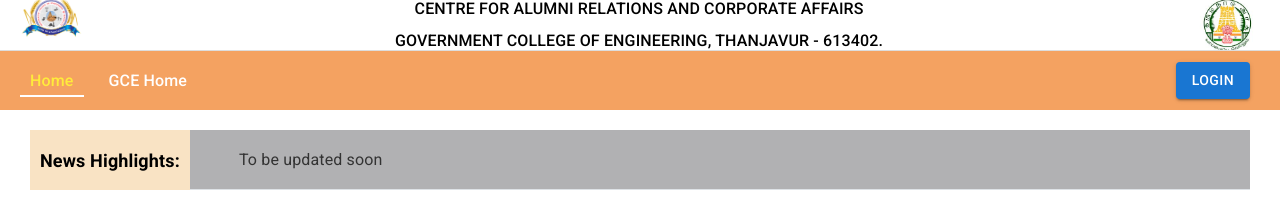
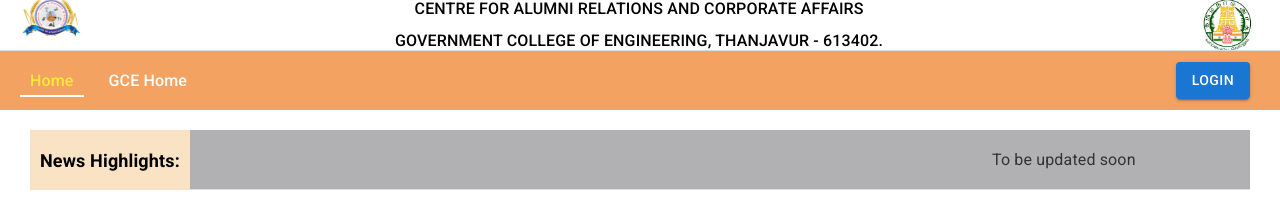
Before and after one commit to gopun/GCETJ-Alumni, a React (Vite) app: page / in a window 1280 px wide. Shown: the top 218 px of the page. Built offline with nearby package versions, Linux system fonts and the light colour scheme; no server answers.

Commit message:
news update scroll change

```diff
--- a/src/pages/news-update/NewsUpdate.css
+++ b/src/pages/news-update/NewsUpdate.css
@@ -30,10 +30,8 @@
 
 .news-marquee {
   display: inline-block;
-  animation: scroll 15s linear infinite;
-  transition:
-    animation-play-state 0.3s ease,
-    animation-duration 0.3s ease;
+  min-width: 100vw; /* Ensures it starts off-screen */
+  animation: scroll 30s linear infinite;
 }
 
 .news-item {
@@ -45,15 +43,13 @@
 
 @keyframes scroll {
   0% {
-    transform: translateX(100%);
+    transform: translateX(100vw); /* Start fully outside the right */
   }
   100% {
-    transform: translateX(-100%);
+    transform: translateX(-100%); /* Move fully out to the left */
   }
 }
 
-/* Hover Effect: Slow down the scroll */
 .news-container:hover .news-marquee {
-  animation-duration: 30s; /* Reduce speed */
-  animation-play-state: paused; /* Stop on hover */
+  animation-play-state: paused; /* Stops exactly where it is */
 }
--- a/src/pages/profile/Profile.tsx
+++ b/src/pages/profile/Profile.tsx
@@ -398,8 +398,13 @@ const Profile: React.FC = () => {
               disabled
             />
             <Typography variant="subtitle2" gutterBottom>
-              <div>Upload Certificate (Image or PDF)</div>
-              <div>(Certificate must be less than size 2MB) *</div>
+              <div>Upload Certificate (Image or PDF)*</div>
+            </Typography>
+            <Typography variant="caption" gutterBottom>
+              <div>
+                Upload any certificate which contains registration number
+              </div>
+              <div>(Certificate must be less than size 2MB) </div>
             </Typography>
             <Button
               variant="contained"
```
